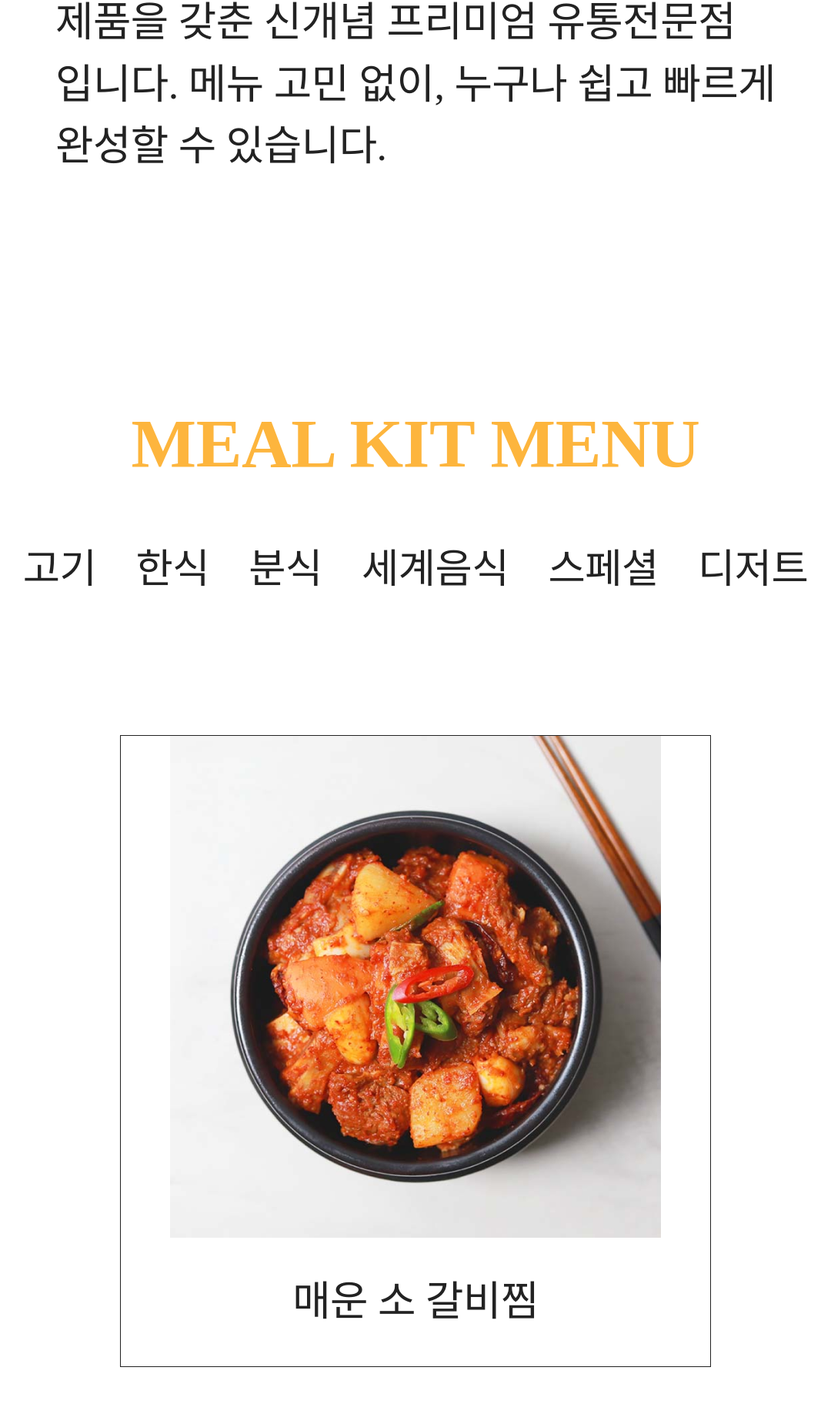
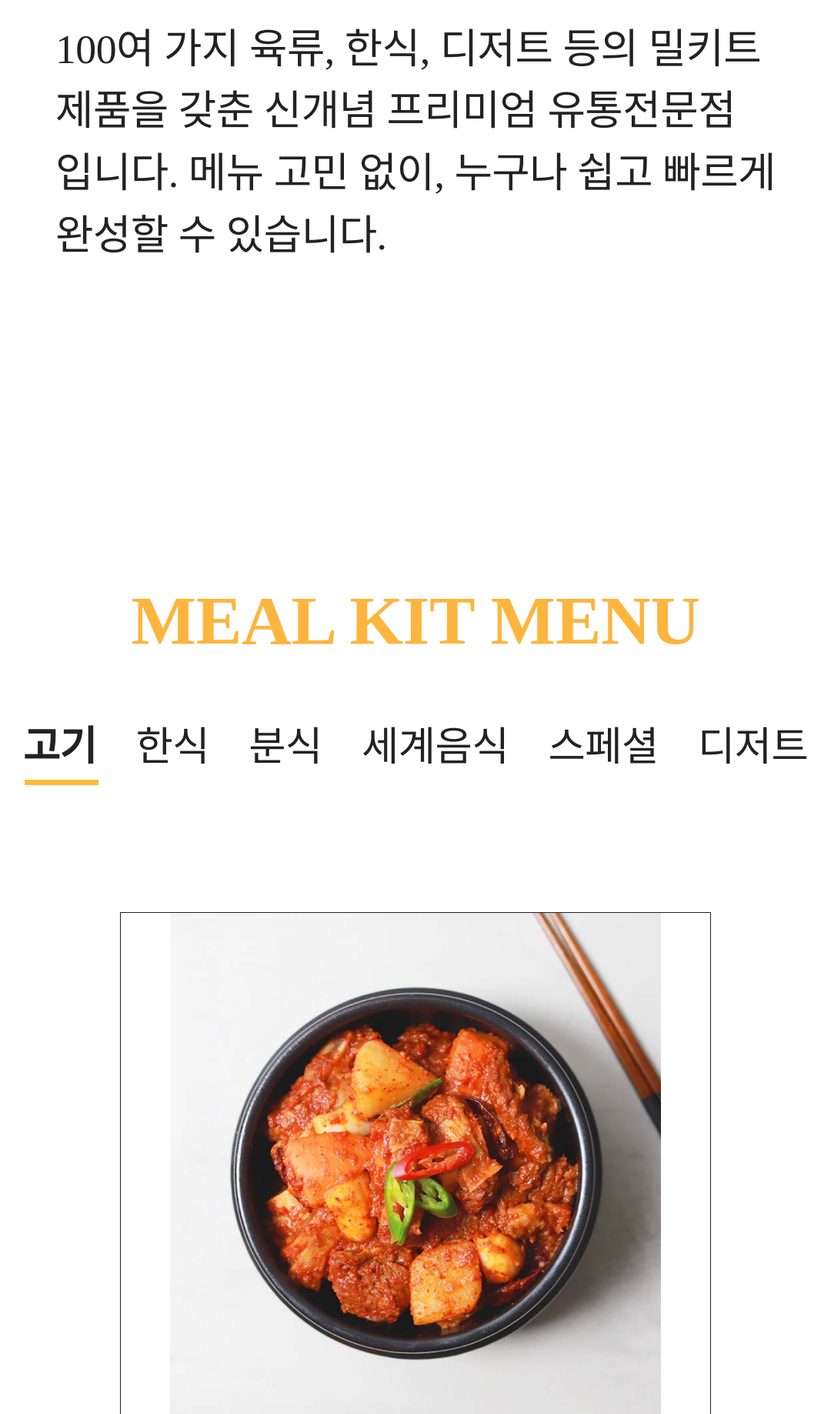
Before and after one commit to cscat8249/wn-official-mobile, a PHP site: page / in a window 1280 px wide. Shown: the part 3073-4910 px from the top of the page at 77% size, without its empty margins (100-1180 px from the left). Run offline with PHP 8.4, Linux system fonts and the light colour scheme; style sheets or scripts are compiled from the project's sources; some libraries are stand-ins or nearby versions; some web fonts are replaced.

Commit message:
menu js 시작

```diff
--- a/index.html
+++ b/index.html
@@ -85,7 +85,7 @@
                                 <span></span>
                             </a>
                         </li> -->
-                        <li class="dep1_item" id="meat" subSeq="1">
+                        <li class="dep1_item active" id="meat" subSeq="1">
                             <a href="#none">
                                 고기
                                 <span></span>
@@ -266,7 +266,7 @@
             <nav class="mobile_nav_wrap">
                 <ul class="mobile_dep1_ul">
                     <li class="mobile_dep1_li">
-                        <a href="#visual_section">브랜드</a>
+                        <a href="#brand_section">브랜드</a>
                     </li>
                     <li class="mobile_dep1_li">
                         <a href="#menu_section">MENU</a>
@@ -281,10 +281,10 @@
                         <a href="#stroy_section">STORY</a>
                     </li>
                     <li class="mobile_dep1_li">
-                        <a href="/">창업비</a>
+                        <a href="#foundedcost_section">창업비</a>
                     </li>
                     <li class="mobile_dep1_li">
-                        <a href="/">고객센터</a>
+                        <a href="#affiliateinquiry_section">고객센터</a>
                     </li>
                 </ul>
                 <a href="tel:1566-1635" class="mobile_tel">가맹문의 1566-1635</a>
--- a/src/css/main.css
+++ b/src/css/main.css
@@ -23,7 +23,7 @@ section {
 
 .brand_section {
   width: 100%;
-  padding: 11vw 0 11vw;
+  padding: 20vw 0 11vw;
   display: -webkit-box;
   display: -ms-flexbox;
   display: flex;
@@ -88,7 +88,7 @@ section {
 }
 
 .menu_section {
-  padding: 11vw 0 11vw;
+  padding: 20vw 0 11vw;
   display: -webkit-box;
   display: -ms-flexbox;
   display: flex;
@@ -155,19 +155,18 @@ section {
   transition: 0.5s all ease;
 }
 
-.menu_section .menu_dep_wrap .dep1_ul .dep1_item a:hover {
-  color: #fdbd3a;
+.menu_section .menu_dep_wrap .dep1_ul .dep1_item.active a {
   font-weight: 700;
 }
 
-.menu_section .menu_dep_wrap .dep1_ul .dep1_item a:hover span {
+.menu_section .menu_dep_wrap .dep1_ul .dep1_item.active a span {
   -webkit-transform: scale(1, 1);
           transform: scale(1, 1);
   -webkit-transition: 0.5s all ease;
   transition: 0.5s all ease;
   display: block;
   width: 100%;
-  background-color: #fdbd3a;
+  background: #fdbd3a;
 }
 
 .menu_section .item_wrap {
@@ -207,6 +206,7 @@ section {
 }
 
 .serviceinfo_section {
+  padding: 20vw 0 11vw;
   display: -webkit-box;
   display: -ms-flexbox;
   display: flex;
@@ -233,7 +233,7 @@ section {
 }
 
 .storeinfo_section {
-  padding: 11vw 0 11vw;
+  padding: 20vw 0 11vw;
   display: -webkit-box;
   display: -ms-flexbox;
   display: flex;
@@ -260,7 +260,7 @@ section {
 }
 
 .stroy_section {
-  padding: 11vw 0 11vw;
+  padding: 20vw 0 11vw;
 }
 
 .stroy_section .stroy_wrap {
@@ -339,7 +339,7 @@ section {
 }
 
 .foundedcost_section {
-  padding: 11vw 0 11vw;
+  padding: 20vw 0 11vw;
 }
 
 .foundedcost_section .cost_wrap {
@@ -364,7 +364,7 @@ section {
 }
 
 .affiliateinquiry_section {
-  padding: 11vw 0 11vw;
+  padding: 20vw 0 11vw;
   position: relative;
   z-index: 1;
   text-align: center;
@@ -515,7 +515,7 @@ section {
 .affiliateinquiry_section .affiliateinquiry_input_wrap .from_wrap .affiliateinquiry_form .checkbox_btn_wrap .container {
   display: block;
   position: relative;
-  padding-left: 35px;
+  padding-left: 9vw;
   margin-bottom: 12px;
   cursor: pointer;
   font-size: 4vw;
--- a/src/js/common.js
+++ b/src/js/common.js
@@ -23,6 +23,20 @@ document.addEventListener("DOMContentLoaded", function () {
             btn_state = 0;
         }
     });
+
+    // nav 이동 이벤트
+    document.querySelectorAll('.mobile_nav_wrap ul li a').forEach(li => {
+        li.addEventListener('click',e => {
+            e.preventDefault();
+            document.querySelector(li.getAttribute('href')).scrollIntoView({
+                behavior: 'smooth'
+            });
+            mobile_nav.classList.remove('on');
+            btn_state = 0;
+        });
+    });
+
+
 
     //인스타 피드 이벤트
     const feed = new Instafeed({
@@ -51,4 +65,11 @@ document.addEventListener("DOMContentLoaded", function () {
     $(".pop_close").click(function(){
         $(".popup_wrap").stop().fadeOut(300)
     });
+
+    function close_menu(){
+        $('.mobile-menu').removeClass('on');
+        $('.mobile-nav').removeClass('on');
+        btn = 0;
+    }
+
 });
--- a/src/scss/main.scss
+++ b/src/scss/main.scss
@@ -18,7 +18,7 @@ section {
 
 .brand_section {
     width: 100%;
-    padding: 11vw 0 11vw;
+    padding: 20vw 0 11vw;
     display: flex;
     align-items: center;
     justify-content: center;
@@ -69,7 +69,7 @@ section {
     }
 }
 .menu_section {
-    padding: 11vw 0 11vw;
+    padding: 20vw 0 11vw;
     display: flex;
     justify-content: center;
     flex-direction: column;
@@ -104,15 +104,16 @@ section {
                         transform: scale(0, 1);
                         transition: 0.5s all ease;
                     }
-                    &:hover {
-                        color: #fdbd3a;
+                }
+                &.active {
+                    a {
                         font-weight: 700;
                         span {
                             transform: scale(1, 1);
                             transition: 0.5s all ease;
                             display: block;
                             width: 100%;
-                            background-color: #fdbd3a;
+                            background: #fdbd3a;
                         }
                     }
                 }
@@ -147,6 +148,7 @@ section {
 }
 
 .serviceinfo_section {
+    padding: 20vw 0 11vw;
     display: flex;
     flex-direction: column;
     justify-content: center;
@@ -162,7 +164,7 @@ section {
 }
 
 .storeinfo_section {
-    padding: 11vw 0 11vw;
+    padding: 20vw 0 11vw;
     display: flex;
     flex-direction: column;
     justify-content: center;
@@ -178,7 +180,7 @@ section {
 }
 
 .stroy_section {
-    padding: 11vw 0 11vw;
+    padding: 20vw 0 11vw;
     .stroy_wrap {
         display: flex;
         flex-direction: column;
@@ -221,7 +223,7 @@ section {
 }
 
 .foundedcost_section {
-    padding: 11vw 0 11vw;
+    padding: 20vw 0 11vw;
     .cost_wrap {
         display: flex;
         flex-direction: column;
@@ -237,7 +239,7 @@ section {
 
 
 .affiliateinquiry_section {
-    padding: 11vw 0 11vw;
+    padding: 20vw 0 11vw;
     position: relative;
     z-index: 1;
     text-align: center;
@@ -339,7 +341,7 @@ section {
                     .container {
                         display: block;
                         position: relative;
-                        padding-left: 35px;
+                        padding-left: 9vw;
                         margin-bottom: 12px;
                         cursor: pointer;
                         font-size: 4vw;
```
